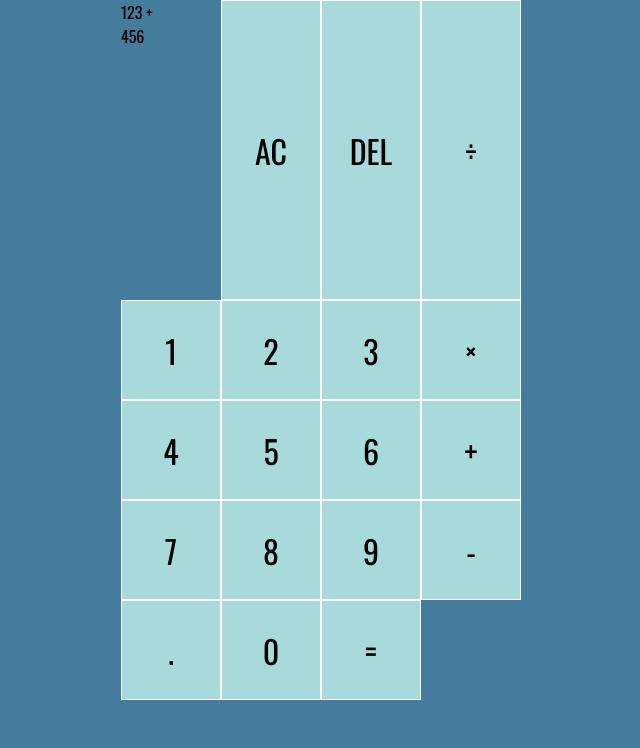
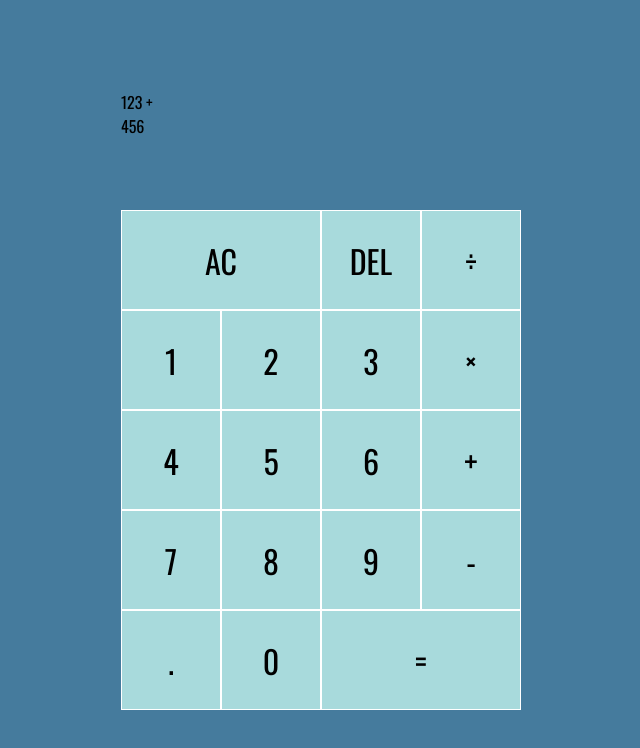
Before and after one commit to reeeeflex/js-calculator, a plain HTML site: page index.html in a window 1280 px wide. Shown: the whole page, without its empty margins (319-959 px from the left). Drawn offline with nearby package versions, Linux system fonts and the light colour scheme.

Commit message:
fix spaces and output layout

```diff
--- a/style.css
+++ b/style.css
@@ -22,7 +22,9 @@ body {
 .calc-grid {
   display: grid;
   justify-content: center;
-  align-items: cetner;
+  /* aligns the content of the buttons  so they dont
+  look strange */
+  align-content: center;
   min-height: 100vh;
   /* columns are going to repeat, have 4 columns and be 100px wide */
   grid-template-columns: repeat(4, 100px);
@@ -41,3 +43,14 @@ body {
 .calc-grid > button:hover {
   background-color: #a8dadc99;
 }
+
+.two-spaces {
+  /* adding span to columns with this class */
+  grid-column: span 2;
+}
+
+/* to fix output screen */
+.output {
+  /* we want it to span from the first column to the last one (-1) */
+  grid-column: 1 /-1;
+}
```
